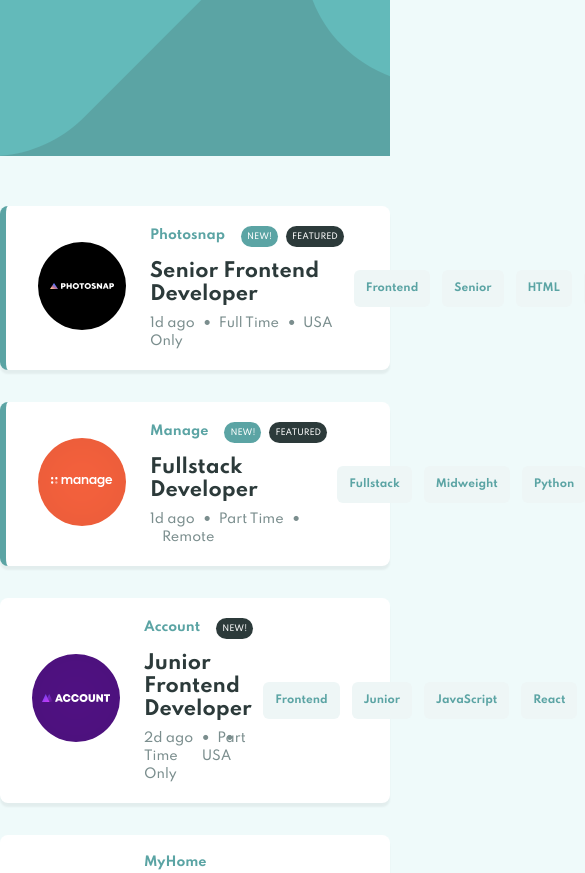
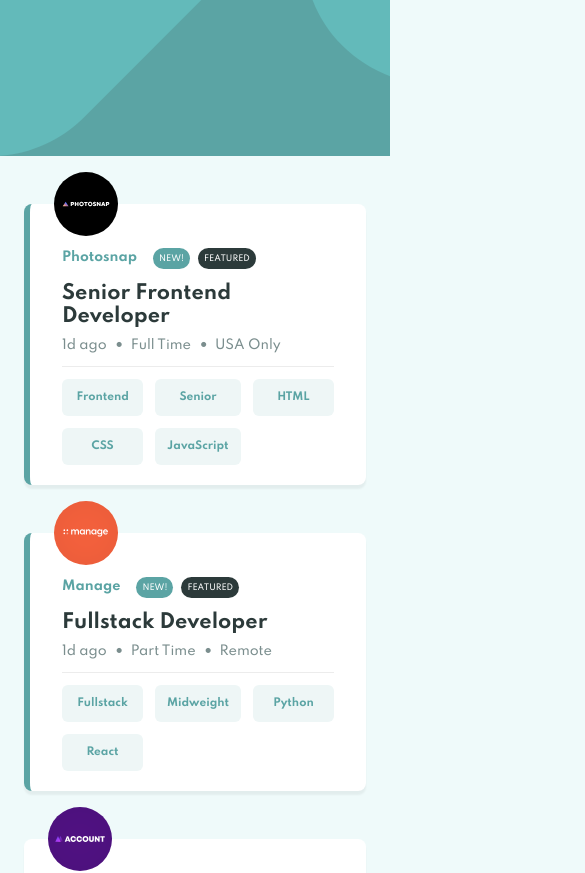
Before and after one commit to clsjunnior/job-listings-frontendmentor, a React (Create React App) app: page / in a window 390 px wide. Shown: the top 873 px of the page, 585 px wide, since content can reach past the window. Built offline with nearby package versions, Linux system fonts and the light colour scheme.

Commit message:
ajustes mobile

```diff
--- /dev/null
+++ b/src/assets/styles/media-query.scss
@@ -0,0 +1,7 @@
+$mobal-width: 425px;
+
+@mixin mobal {
+  @media (max-width: #{$mobal-width}) {
+    @content;
+  }
+}
--- a/src/components/Filter/styles.scss
+++ b/src/components/Filter/styles.scss
@@ -1,4 +1,5 @@
 @import '../../assets/styles/colors.scss';
+@import '../../assets/styles/media-query.scss';
 
 .filter {
   display: flex;
@@ -12,9 +13,23 @@
   justify-content: space-between;
   align-items: center;
   box-shadow: 0 0.8rem 0.8rem 0 rgba(0, 0, 0, 0.05);
+  @include mobal() {
+    width: 100%;
+    display: flex;
+    min-height: 70px;
+    padding: 24px;
+    height: auto;
+    position: relative;
+    top: -50px;
+  }
   .clean {
     color: $active-darkCyan;
     transition: all 200ms ease-in-out;
+    @include mobal() {
+      display: flex;
+      flex: 1;
+      justify-content: flex-end;
+    }
     &:hover {
       color: $primary-darkCyan;
       cursor: pointer;
@@ -22,6 +37,12 @@
   }
   .selected-itens {
     display: flex;
+    @include mobal() {
+      flex: 3;
+      flex-wrap: wrap;
+      display: flex;
+      width: 100%;
+    }
     div {
       display: flex;
       align-items: center;
@@ -35,6 +56,14 @@
         margin-left: 0;
       }
 
+      @include mobal() {
+        width: auto;
+        margin: 6px;
+        &:nth-child(2n + 1) {
+          margin-left: 0px;
+        }
+      }
+
       span {
         padding: 8px 12px;
         font-weight: bold;
@@ -46,6 +75,9 @@
         font-size: 1.8rem;
         padding: 0 4px;
         transition: all 200ms ease-in-out;
+        @include mobal() {
+          padding: 0;
+        }
       }
       &:hover {
         cursor: pointer;
--- a/src/components/JobPost/styles.scss
+++ b/src/components/JobPost/styles.scss
@@ -1,4 +1,5 @@
 @import '../../assets/styles/colors.scss';
+@import '../../assets/styles/media-query.scss';
 
 .featured {
   border-left: 6px solid $primary-darkCyan;
@@ -28,6 +29,11 @@
   transform: scale(1);
   transform-origin: 50% 50%;
 
+  @include mobal() {
+    flex-direction: column;
+    margin: 16px 0 32px;
+  }
+
   &:hover {
     cursor: pointer;
     transform: scale(1.005) perspective(1px);
@@ -37,12 +43,32 @@
 
   .icon {
     margin: 0 24px 0 0;
+    @include mobal {
+      margin: 0;
+      position: absolute;
+      top: -32px;
+      width: 64px;
+      height: 64px;
+      left: 24px;
+    }
+    img {
+      @include mobal {
+        width: 100%;
+      }
+    }
   }
 
   .info {
     flex: 2;
     display: flex;
     flex-direction: column;
+
+    @include mobal {
+      margin-top: 24px;
+      width: 100%;
+      justify-content: start;
+      margin-bottom: 12px;
+    }
 
     .title-section {
       display: flex;
@@ -109,9 +135,21 @@
     justify-content: right;
     flex: 1;
     display: flex;
+    @include mobal {
+      border-top: 1px solid #ececec;
+      padding-top: 12px;
+      width: 100%;
+    }
     ul {
       padding: 0;
       display: flex;
+
+      @include mobal() {
+        width: 100%;
+        display: grid;
+        grid-template-columns: 1fr 1fr 1fr;
+        grid-gap: 12px;
+      }
 
       li {
         list-style: none;
@@ -127,6 +165,10 @@
           background-color: $primary-darkCyan;
           color: #fff;
         }
+        @include mobal {
+          margin: 0;
+          text-align: center;
+        }
       }
     }
   }
--- a/src/style.scss
+++ b/src/style.scss
@@ -1,4 +1,5 @@
 @import './assets/styles/colors.scss';
+@import './assets/styles/media-query.scss';
 
 .App {
   .header {
@@ -17,9 +18,17 @@
     flex-direction: column;
     position: relative;
 
+    @include mobal() {
+      padding: 24px;
+      margin: 0px auto 80px;
+    }
+
     .job {
       &:first-child {
         margin-top: 0;
+        @include mobal() {
+          margin-top: 24px;
+        }
       }
       &:last-child {
         margin-bottom: 0;
```
